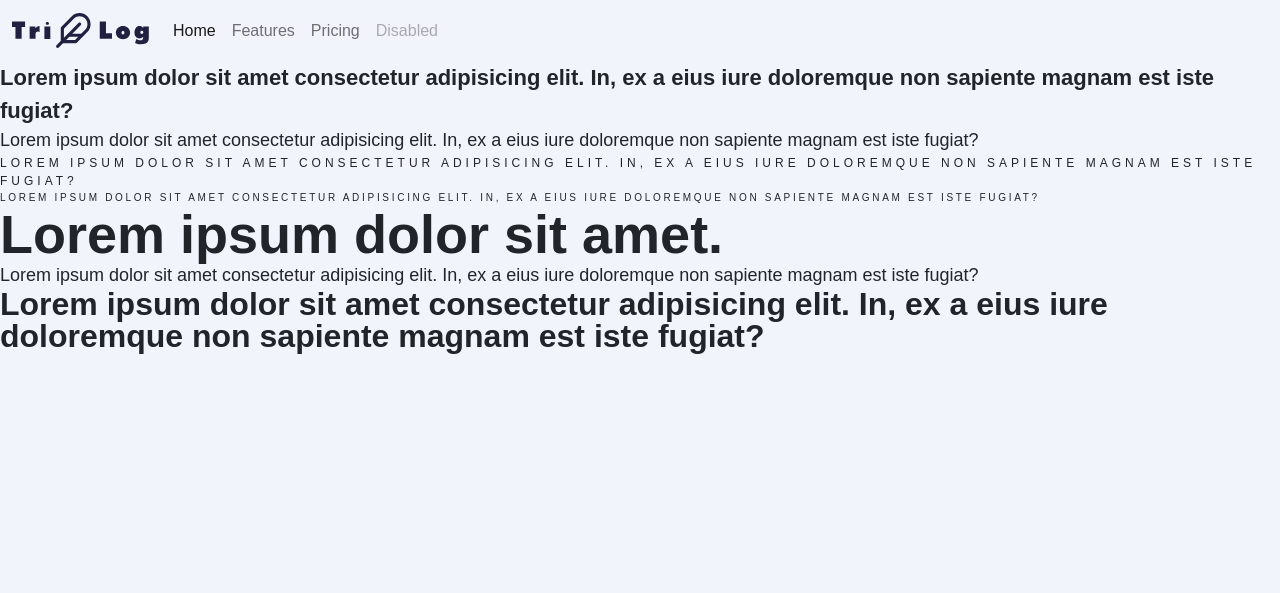
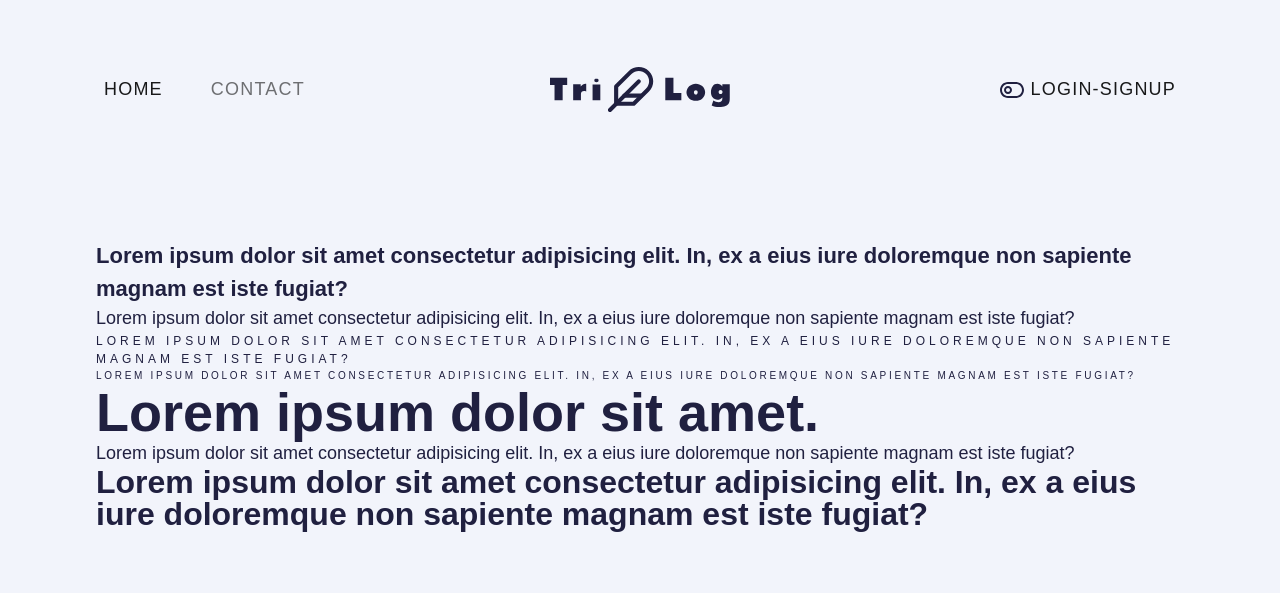
Before and after one commit to nmssakib/trilog, a website: page index.html in a window 1280 px wide. Drawn offline with nearby package versions, Linux system fonts and the light colour scheme; a web font is replaced by a local one.

Commit message:
Navbar completed for all screen size

```diff
--- a/index.html
+++ b/index.html
@@ -13,8 +13,8 @@
 <body>
 
 
-
-    <nav class="navbar navbar-expand-lg navbar-light">
+<div class="ccontainer">
+    <nav class="navbar navbar-expand-lg navbar-light type02">
         <div class="container-fluid">
           <a class="navbar-brand" href="#">
             <img src="./assets/icons/Logo.svg" alt="">
@@ -23,16 +23,22 @@
             <span><img src="./assets/icons/more-horizontal.svg" style="width: 40px;" alt="more-horizontal"></span>
           </button>
           <div class="collapse navbar-collapse" id="navbarNavAltMarkup">
-            <div class="navbar-nav">
+            <div class="navbar-nav mr-auto">
               <a class="nav-link active" aria-current="page" href="#">Home</a>
-              <a class="nav-link" href="#">Features</a>
-              <a class="nav-link" href="#">Pricing</a>
-              <a class="nav-link disabled" href="#" tabindex="-1" aria-disabled="true">Disabled</a>
+              <a class="nav-link" href="#">Contact</a>
+            </div>
+            <div class="navbar-nav ms-auto">
+              <a class="nav-link active" aria-current="page" href="#">
+                <img src="./assets/icons/toggle button.svg" alt="">
+                Login-Signup</a>
             </div>
           </div>
         </div>
-      </nav>
+    </nav>
+</div>
 
+
+    <div class="ccontainer">
     <div class="type01">Lorem ipsum dolor sit amet consectetur adipisicing elit. In, ex a eius iure doloremque non sapiente magnam est iste fugiat?</div>
 
     <div class="type02">Lorem ipsum dolor sit amet consectetur adipisicing elit. In, ex a eius iure doloremque non sapiente magnam est iste fugiat?</div>
@@ -47,6 +53,7 @@
     <div class="type06">Lorem ipsum dolor sit amet consectetur adipisicing elit. In, ex a eius iure doloremque non sapiente magnam est iste fugiat?</div>
 
     <div class="type07">Lorem ipsum dolor sit amet consectetur adipisicing elit. In, ex a eius iure doloremque non sapiente magnam est iste fugiat?</div>
+  </div>
 
     <script src="https://cdn.jsdelivr.net/npm/bootstrap@5.0.0-beta1/dist/js/bootstrap.bundle.min.js" integrity="sha384-ygbV9kiqUc6oa4msXn9868pTtWMgiQaeYH7/t7LECLbyPA2x65Kgf80OJFdroafW" crossorigin="anonymous"></script>
 </body>
--- a/style.css
+++ b/style.css
@@ -2,11 +2,12 @@
 
 /* Typography */
 * {
-  font-family: "Gotham", sans-serif;
+  font-family: "Gotham", sans-serif !important;
 }
 
 body {
   background-color: #f2f4fb !important;
+  color: #202040 !important;
 }
 
 /*
@@ -63,11 +64,48 @@ font weights...
   padding: 0px !important;
 }
 
-@media only screen and (min-width: 1440px) {
+/* Custom Navbar */
+
+.navbar {
+  text-transform: uppercase;
+  letter-spacing: 1.2px !important;
 }
 
-@media only screen and (max-width: 800px) {
+.mr-auto .nav-link {
+  padding-right: 40px !important;
 }
 
-@media only screen and (max-width: 800px) {
+.container-fluid {
+  padding: 0 !important;
 }
+
+/* Containers */
+
+/* Web view */
+@media only screen and (min-width: 992px) {
+  .ccontainer {
+    padding: 60px 0;
+    margin: 0 auto;
+    width: 85%;
+  }
+  .navbar-brand {
+    position: absolute !important;
+    left: 50%;
+    transform: translate(-50%) !important;
+  }
+  .navbar-brand img {
+    width: 180px;
+  }
+}
+
+/* Tab View */
+@media only screen and (max-width: 992px) {
+  .ccontainer {
+    margin: 0 auto;
+    width: 85%;
+  }
+}
+
+/* Mobile View */
+@media only screen and (max-width: 600px) {
+}
```
